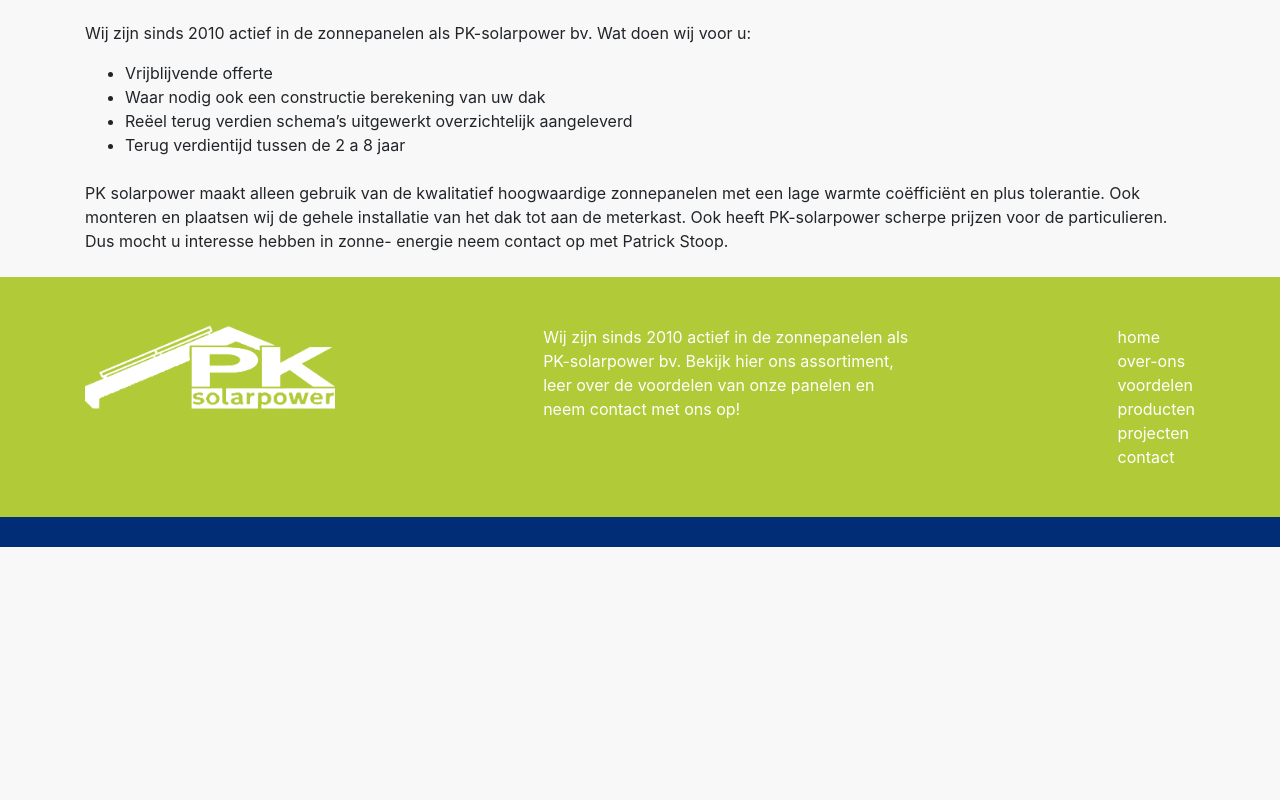
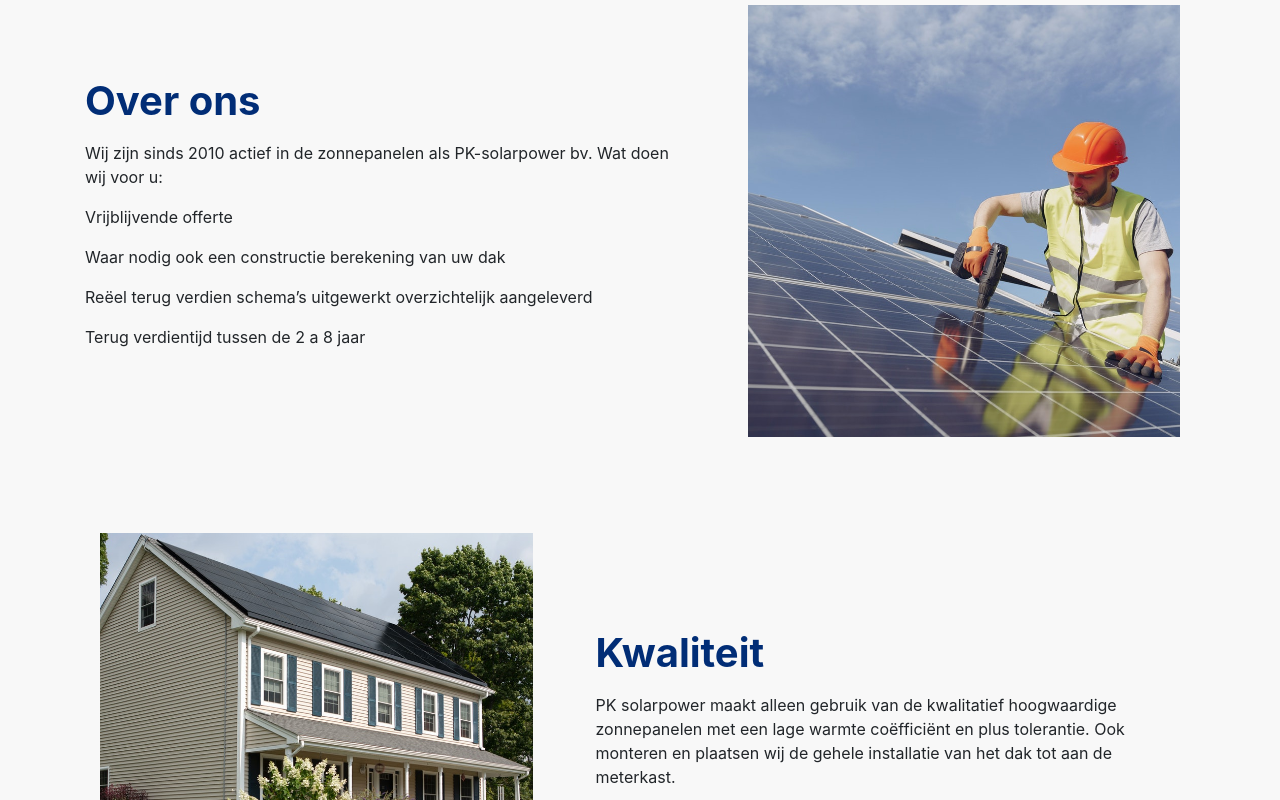
Before and after one commit to mikesegeren/pk-solar-nuxt, a Nuxt app: page /over-ons in a window 1280 px wide. Shown: the part 600-1400 px from the top of the page. Before the commit the page ends 1147 px from the top, so only its background shows below. Built offline with nearby package versions, Linux system fonts and the light colour scheme.

Commit message:
Added articles

```diff
--- /dev/null
+++ b/components/article.vue
@@ -0,0 +1,36 @@
+<template>
+  <div :class="{'flex-row-reverse': reverse}" class="row align-items-center py-0 py-lg-5">
+    <div :class="{'pr-lg-5': !reverse, 'pl-lg-5': reverse}" class="col-lg-7 col-md-12 pr-0 pl-0 col-sm-12">
+      <h1 class="text-secondary mb-3 font-weight-bold">{{title}}</h1>
+      <p v-for="paragraph in paragraphs">{{paragraph}}</p>
+    </div>
+    <div class="col-md-5 d-none d-lg-block">
+      <div :style="{backgroundImage: `url('/images/articles/${image}')`}" class="article-image"></div>
+    </div>
+  </div>
+</template>
+
+<script>
+  export default {
+    name: 'article',
+    props: {
+      title: String,
+      paragraphs: Array,
+      image: String,
+      reverse: {
+        type: Boolean,
+        default: false,
+        required: false
+      }
+    }
+  }
+</script>
+
+<style lang="scss" scoped>
+  .article-image {
+    background-size: cover;
+    background-position: center center;
+    height: 0;
+    padding-bottom: 100%;
+  }
+</style>
--- a/pages/contact.vue
+++ b/pages/contact.vue
@@ -6,7 +6,7 @@
       komt onze installateur bij u op bezoek om te kijken of er nog bijzonderheden zijn
     </p>
 
-    <form name="contact" method="POST" action="/success/" data-netlify="true">
+    <form name="contact" method="POST" action="/success" data-netlify="true">
       <div class="row">
         <div class="col-md-6">
           <div class="form-group">
--- a/pages/index.vue
+++ b/pages/index.vue
@@ -13,8 +13,7 @@
             <div class="img-wrap">
               <img src="images/home-article-1.png" alt="">
             </div>
-            <h2 class="text-secondary mt-3">Wie wij zijn</h2>
-            <h4>Wat doen wij voor u?</h4>
+            <h2 class="text-secondary mt-3">Wat doen wij voor u?</h2>
             <ul>
               <li>Vrijblijvende offerte</li>
               <li>Waar nodig ook een constructie berekening van uw dak</li>
@@ -66,7 +65,10 @@
   export default Vue.extend({})
 </script>
 
-<style lang="scss">
+<style lang="scss" scoped>
+  @import "styles/variables";
+  @import "node_modules/bootstrap/scss/mixins";
+
   .card {
     .img-wrap {
       height: 200px;
@@ -76,5 +78,11 @@
     img {
       max-width: 100%;
     }
+
+    p, ul {
+      @include media-breakpoint-up(lg) {
+        min-height: 200px;
+      }
+    }
   }
 </style>
--- a/pages/over-ons.vue
+++ b/pages/over-ons.vue
@@ -1,28 +1,37 @@
 <template>
-  <div>
-    <h1 class="text-secondary mb-3 font-weight-bold">Over ons</h1>
-    <p>Wij zijn sinds 2010 actief in de zonnepanelen als PK-solarpower bv. Wat doen wij voor u:</p>
-    <ul>
-      <li>Vrijblijvende offerte</li>
-      <li>Waar nodig ook een constructie berekening van uw dak</li>
-      <li>Reëel terug verdien schema’s uitgewerkt overzichtelijk aangeleverd</li>
-      <li>Terug verdientijd tussen de 2 a 8 jaar</li>
-    </ul>
-    <p class="my-4">
-      PK solarpower maakt alleen gebruik van de kwalitatief hoogwaardige zonnepanelen met een lage warmte
-      coëfficiënt en
-      plus tolerantie. Ook monteren en plaatsen wij de gehele installatie van het dak tot aan de meterkast. Ook
-      heeft
-      PK-solarpower scherpe prijzen voor de particulieren. Dus mocht u interesse hebben in zonne- energie neem
-      contact op
-      met Patrick Stoop.
-    </p>
+  <div class="container">
+    <Article
+      title="Over ons"
+      :paragraphs="[
+        `Wij zijn sinds 2010 actief in de zonnepanelen als PK-solarpower bv. Wat doen wij voor u:`,
+        `Vrijblijvende offerte`,
+        `Waar nodig ook een constructie berekening van uw dak`,
+        `Reëel terug verdien schema’s uitgewerkt overzichtelijk aangeleverd`,
+        `Terug verdientijd tussen de 2 a 8 jaar`,
+      ]"
+      image="home/1.jpg"
+    ></Article>
+
+    <Article
+      title="Kwaliteit"
+      :paragraphs="[
+        `PK solarpower maakt alleen gebruik van de kwalitatief hoogwaardige zonnepanelen met een lage warmte coëfficiënt en plus tolerantie. Ook monteren en plaatsen wij de gehele installatie van het dak tot aan de meterkast.`,
+        `Ook heeft PK-solarpower scherpe prijzen voor de particulieren. Dus mocht u interesse hebben in zonne- energie neem contact op met Patrick Stoop.`
+      ]"
+      image="home/2.jpg"
+      :reverse="true"
+    ></Article>
   </div>
 </template>
 
 <script>
+  import Article from '../components/article'
+
   export default {
-    name: 'about'
+    name: 'about',
+    components: {
+      Article
+    }
   }
 </script>
 
--- a/pages/voordelen.vue
+++ b/pages/voordelen.vue
@@ -1,13 +1,18 @@
 <template>
-  <div>
-    <h1 class="text-secondary mb-3 font-weight-bold">Voordelen</h1>
-    <p class="my-4">
-      Zonnepanelen brengen vele voordelen met zich mee. Of u nu opzoek bent naar panelen voor particulier gebruik,
+  <div class="container">
+    <Article
+      title="Voordelen"
+      :paragraphs="[
+        `Zonnepanelen brengen vele voordelen met zich mee. Of u nu opzoek bent naar panelen voor particulier gebruik,
       zakelijk gebruik of gewoon wil weten hoe panelen werken; u vindt hier een uitgebreide uitleg. Aarzel niet om bij
-      meer vragen contact met ons op te nemen!
-    </p>
-    <h2 class="text-secondary">De voordelen van zonnepanelen</h2>
-    <p>
+      meer vragen contact met ons op te nemen!`
+      ]"
+      image="home/1.jpg"
+    ></Article>
+    <Article
+      title="Waarom?"
+      :paragraphs="[
+        `
       Door te kiezen voor zonnepanelen zult u enorm besparen op uw energiekosten en ook draagt u bij aan een schoner
       milieu. Voor veel mensen is dit een belangrijke overweging om te investeren in zonnepanelen. Zodra uw zonnepaneel
       systeem actief is en kilowatturen (kWh) opwekt, hoeft u deze energie niet meer in te kopen bij uw gewone
@@ -19,9 +24,15 @@
       aantrekkelijker zijn om te kiezen voor zonnepanelen. Dit omdat er een landelijke subsidie kan zijn voor
       zonnepanelen per woning. Ook worden er subsidies geven door sommige provincies en gemeentes. Particulieren kunnen
       eventueel de lopende subsidie aanvragen via AgentschapNL ook voor meer informatie kijken op deze site.
-    </p>
-    <h2 class="text-secondary">Hoe werken zonnepanelen</h2>
-    <p>
+    `
+      ]"
+      :reverse="true"
+      image="home/2.jpg"
+    ></Article>
+    <Article
+      title="Hoe werken zonnepanelen?"
+      :paragraphs="[
+        `
       Zonnepanelen maken op het dak van uw woning, boot,caravan elektriciteit. Dat kunnen ze doordat zonlicht
       elektrische spanning opwekt tussen de twee laagjes silicium die op een paneel zitten. Dat heet een fotovoltaische
       reactie (in het engels Photo voltaic, vandaar PV-systeem). Om deze spanning om te zetten naar gebruikbare
@@ -36,13 +47,21 @@
       weinig onderhoud: maak de panelen elk half jaar schoon, om vogelpoep,algenaanslag en stof te verwijderen. En let
       op de omvormer, houdt deze schoon, want de omvormer is gevoelig voor warmte en stofvorming Controleer of er in de
       loop van de tijd geen schaduw gevende objecten zijn bijgekomen.
-    </p>
+    `
+      ]"
+      image="home/1.jpg"
+    ></Article>
   </div>
 </template>
 
 <script>
+  import Article from '../components/article'
+
   export default {
-    name: 'voordelen'
+    name: 'voordelen',
+    components: {
+      Article
+    }
   }
 </script>
 
--- a/styles/_variables.scss
+++ b/styles/_variables.scss
@@ -6,6 +6,7 @@
 
 $dark: #222;
 $light: #fff;
+
 
 // Links
 $link-color: darken($blue, 80%);
@@ -28,3 +29,11 @@
     ),
     $sizes
 );
+
+$grid-breakpoints: (
+  xs: 0,
+  sm: 576px,
+  md: 768px,
+  lg: 992px,
+  xl: 1200px
+)
```
Also changed, not shown: static/images/articles/home/1.jpg (added), static/images/articles/home/2.jpg (added).
